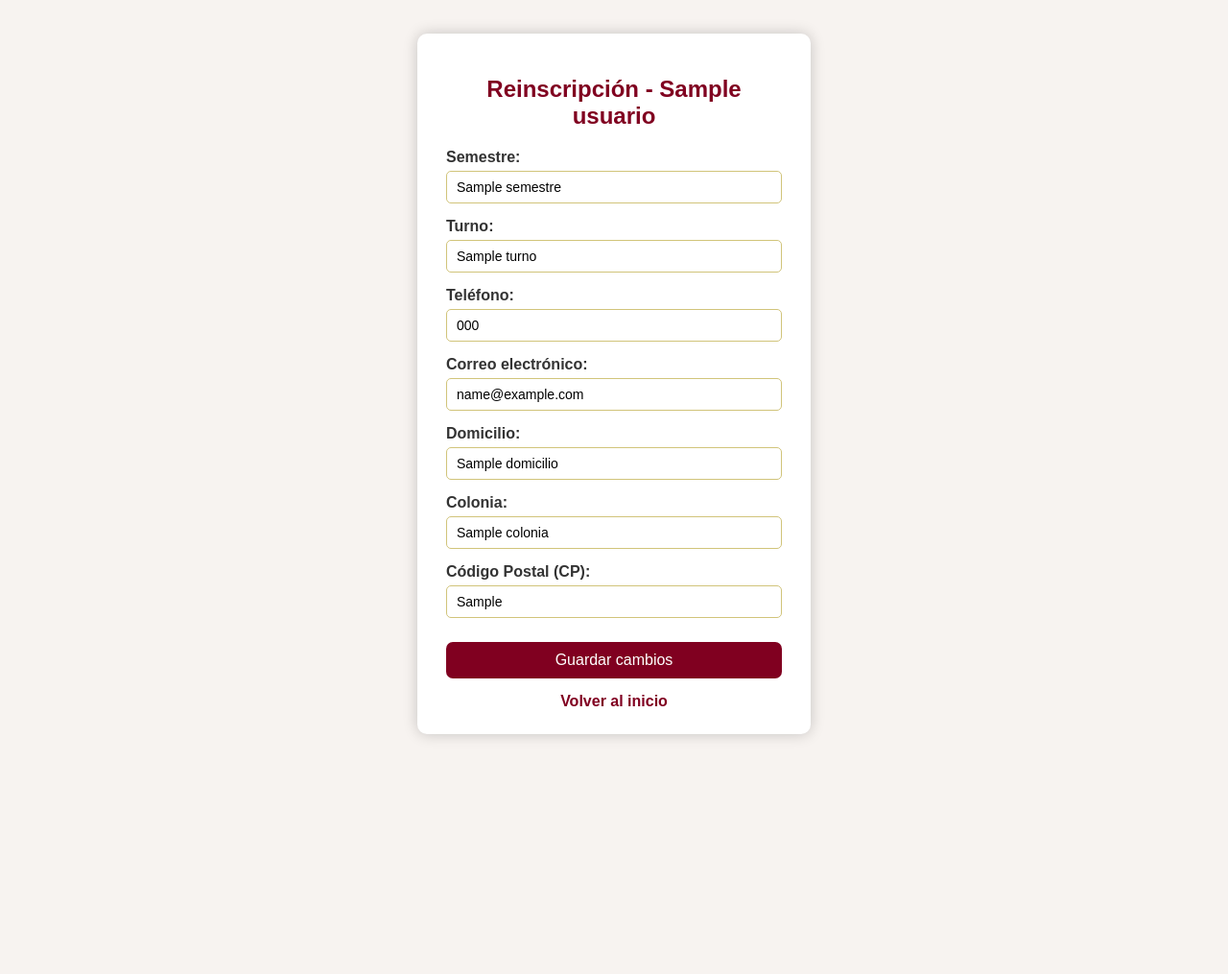
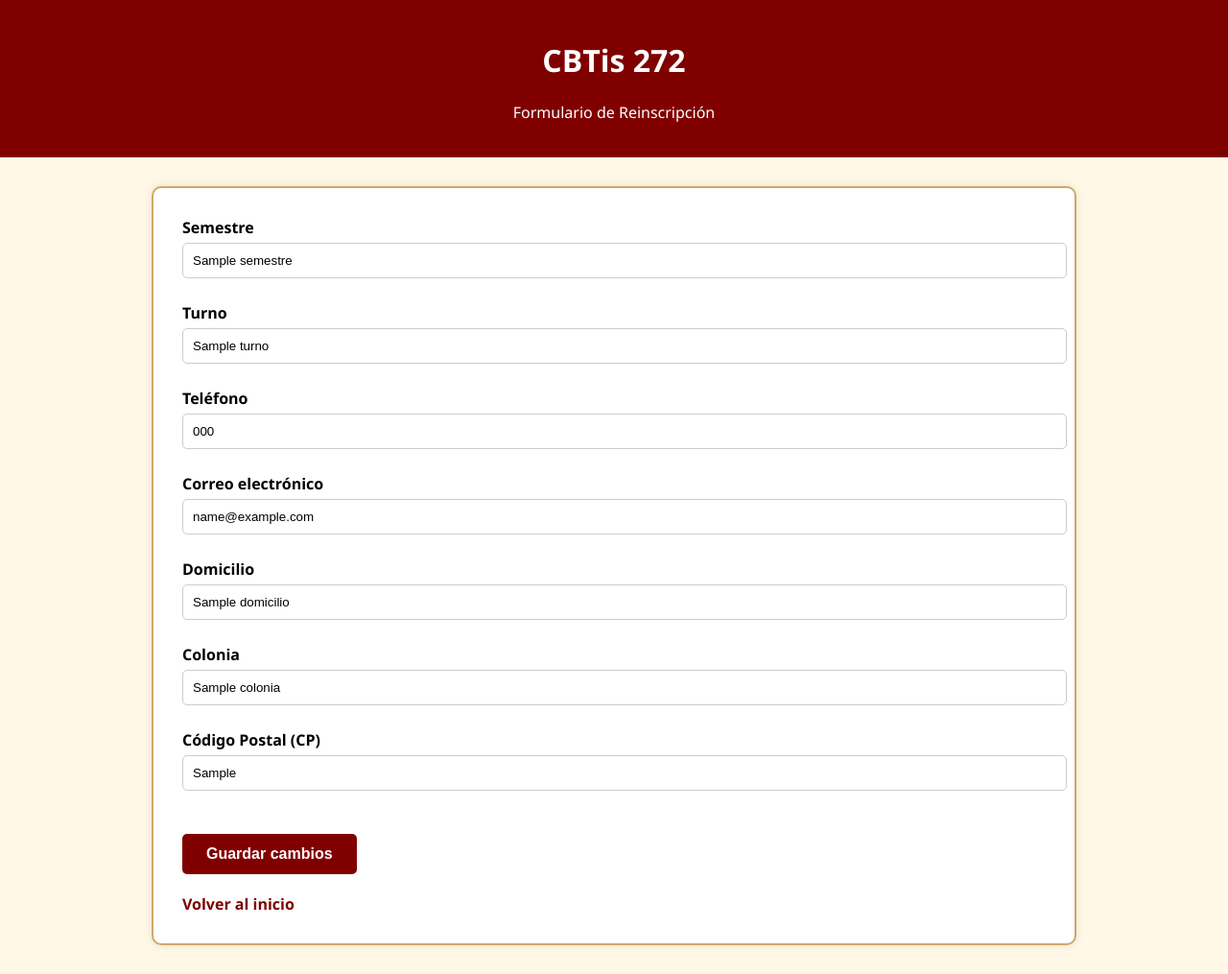
Before and after one commit to Armando59t/cbtis272, a Flask app: page /reinscripcion in a window 1280 px wide. Shown: the whole page at 96% size. Before the commit the page ends 770 px from the top, so only its background shows below. Run offline with Flask 3, Linux system fonts and the light colour scheme; the visitor is signed in with stand-in values (Sample User, id 1); a database or web service that is not in the repository returns one stand-in record (values such as "Sample title").

Commit message:
Update reinscripcion_form.html

```diff
--- a/templates/reinscripcion_form.html
+++ b/templates/reinscripcion_form.html
@@ -1,39 +1,145 @@
 <!DOCTYPE html>
 <html lang="es">
 <head>
-    <meta charset="UTF-8">
+  <meta charset="UTF-8" />
+  <meta name="viewport" content="width=device-width, initial-scale=1.0"/>
   <title>Reinscripción CBTis 272</title>
-    <link rel="stylesheet" href="{{ url_for('static', filename='estilos.css') }}">
+  <style>
+    :root {
+      --vino: #800000;
+      --crema: #fff8e7;
+      --dorado: #cfa968;
+      --gris: #f5f5f5;
+    }
+
+    body {
+      font-family: 'Segoe UI', sans-serif;
+      background-color: var(--crema);
+      margin: 0;
+      padding: 0;
+    }
+
+    header {
+      background-color: var(--vino);
+      color: white;
+      text-align: center;
+      padding: 20px;
+    }
+
+    form {
+      max-width: 900px;
+      margin: 30px auto;
+      background-color: white;
+      padding: 30px;
+      border: 2px solid var(--dorado);
+      border-radius: 10px;
+      box-shadow: 0 0 10px rgba(0,0,0,0.1);
+    }
+
+    h2 {
+      color: var(--vino);
+      margin-bottom: 20px;
+      border-left: 6px solid var(--vino);
+      padding-left: 10px;
+    }
+
+    .grupo {
+      margin-bottom: 25px;
+    }
+
+    .grupo label {
+      font-weight: bold;
+      display: block;
+      margin-bottom: 5px;
+    }
+
+    .grupo input, .grupo select {
+      width: 100%;
+      padding: 10px;
+      border: 1px solid #ccc;
+      border-radius: 5px;
+    }
+
+    button {
+      background-color: var(--vino);
+      color: white;
+      padding: 12px 25px;
+      font-size: 16px;
+      font-weight: bold;
+      border: none;
+      border-radius: 5px;
+      cursor: pointer;
+      margin-top: 20px;
+    }
+
+    button:hover {
+      background-color: #a00000;
+    }
+
+    a.volver {
+      margin-top: 20px;
+      display: inline-block;
+      color: var(--vino);
+      font-weight: bold;
+      text-decoration: none;
+    }
+
+    @media (max-width: 600px) {
+      form {
+        padding: 20px;
+      }
+    }
+  </style>
 </head>
 <body>
-    <form action="/reinscripcion" method="POST" class="formulario">
-        <h2>Reinscripción - {{ alumno.nombres }}</h2>
 
+<header>
+  <h1>CBTis 272</h1>
+  <p>Formulario de Reinscripción</p>
+</header>
+
+<form action="/reinscripcion" method="POST">
   <input type="hidden" name="curp" value="{{ alumno.curp }}">
 
-        <label>Semestre:</label>
+  <div class="grupo">
+    <label>Semestre</label>
     <input type="text" name="semestre" value="{{ alumno.semestre }}" required>
+  </div>
 
-        <label>Turno:</label>
+  <div class="grupo">
+    <label>Turno</label>
     <input type="text" name="turno" value="{{ alumno.turno }}" required>
+  </div>
 
-        <label>Teléfono:</label>
+  <div class="grupo">
+    <label>Teléfono</label>
     <input type="tel" name="telefono" value="{{ alumno.telefono }}" required>
+  </div>
 
-        <label>Correo electrónico:</label>
+  <div class="grupo">
+    <label>Correo electrónico</label>
     <input type="email" name="email" value="{{ alumno.email }}" required>
+  </div>
 
-        <label>Domicilio:</label>
+  <div class="grupo">
+    <label>Domicilio</label>
     <input type="text" name="domicilio" value="{{ alumno.domicilio }}" required>
+  </div>
 
-        <label>Colonia:</label>
+  <div class="grupo">
+    <label>Colonia</label>
     <input type="text" name="colonia" value="{{ alumno.colonia }}" required>
+  </div>
 
-        <label>Código Postal (CP):</label>
+  <div class="grupo">
+    <label>Código Postal (CP)</label>
     <input type="text" name="cp" value="{{ alumno.cp }}" required>
+  </div>
 
-        <input type="submit" value="Guardar cambios">
-        <a href="/">Volver al inicio</a>
+  <button type="submit">Guardar cambios</button>
+  <br>
+  <a class="volver" href="/">Volver al inicio</a>
 </form>
+
 </body>
 </html>
```
Lines whose indentation alone changed are shown as unchanged.
